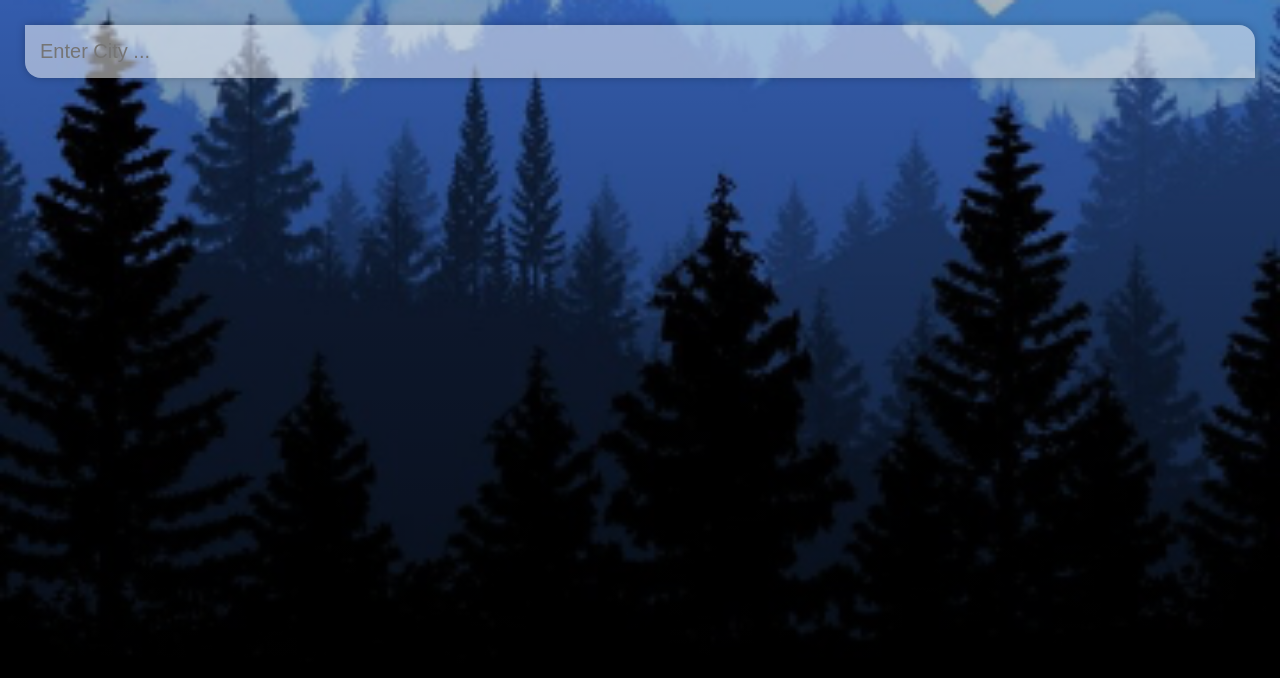
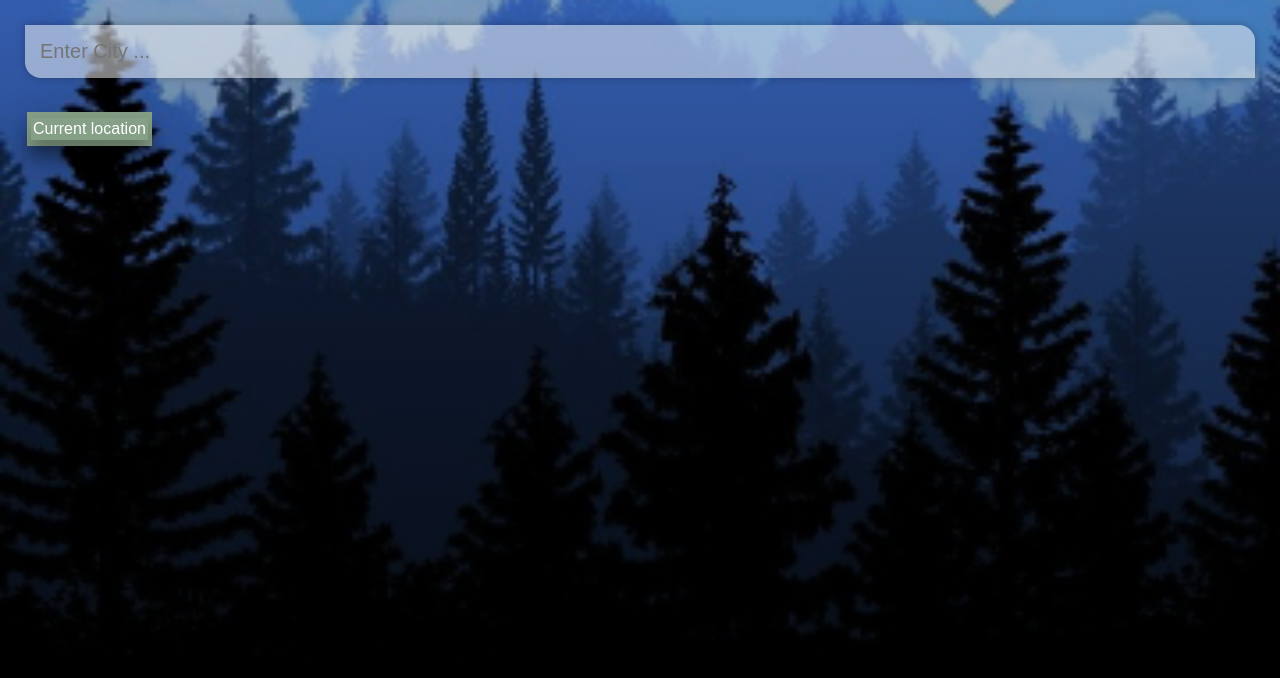
Before and after one commit to Natarajan-1998/weatherapp, a Vue app: page / in a window 1280 px wide. Shown: the top 678 px of the page. Built offline with nearby package versions, Linux system fonts and the light colour scheme.

Commit message:
added button to get the current location

```diff
--- a/src/App.vue
+++ b/src/App.vue
@@ -1,6 +1,7 @@
 <template>
   <div id = "app" :class="typeof weather.main != 'undefined' && weather.main.temp > 30 ? 'hot' : ''">
     <main>
+
       <div class="search-box">
         <input
           type="text"
@@ -9,6 +10,10 @@
           v-model="query"
           @keypress="fetchWeather"
         />
+      </div>
+      <div class="get-city">
+        <input type = "button" class = "get-city" value="Current location"/>
+
       </div>
 
       <div class="weather-wrap" v-if="typeof weather.main != 'undefined'">
@@ -87,6 +92,21 @@ main {
   padding: 25px;
   background-image: linear-gradient(to bottom, rgba(0, 0, 0, 0.25), rgba(0, 0, 0, 0.75));
 }
+.get-city {
+
+  align-content: center;
+  background-color: #85a086;
+  border: none;
+  color: white;
+  padding: 2px 2px;
+  text-align: center;
+  text-decoration: none;
+  display: inline-block;
+  font-size: 16px;
+  margin: 4px 2px;
+  cursor: pointer;
+  box-shadow: 0 12px 16px 0 rgba(0,0,0,0.24), 0 17px 50px 0 rgba(0,0,0,0.19);
+}
 .search-box {
   width: 100%;
   margin-bottom: 30px;
```
